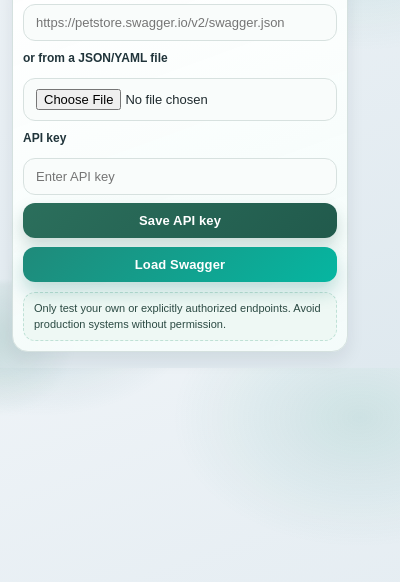
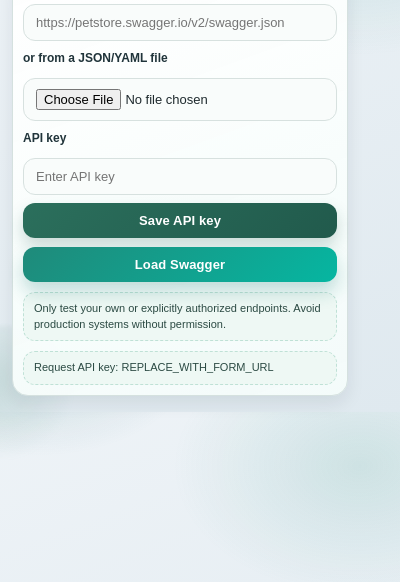
Before and after one commit to EminPepic/Ekstenzija, a browser extension: page swagger-plugin/popup.html in a window 400 px wide. Shown: the part 128-710 px from the top of the page. Drawn offline with Linux system fonts and the light colour scheme.

Commit message:
Promjene

```diff
--- a/swagger-plugin/popup.html
+++ b/swagger-plugin/popup.html
@@ -24,6 +24,7 @@
       <button id="saveApiKey" class="secondary-btn">Save API key</button>
       <button id="loadSwagger">Load Swagger</button>
       <p class="notice">Only test your own or explicitly authorized endpoints. Avoid production systems without permission.</p>
+      <p class="notice">Request API key: REPLACE_WITH_FORM_URL</p>
     </section>
 
     <section id="output" class="card output"></section>
```
Also changed, not shown: README.md.
